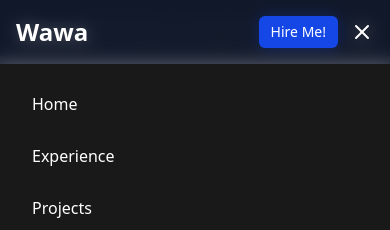
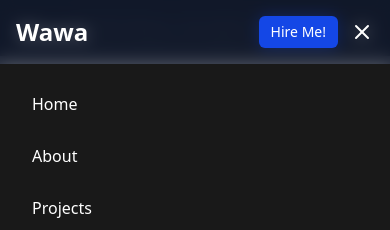
Before and after one commit to rizkiramadhanw234-bit/wawa-portfolio, a Next.js app: page /components/navbar in a window 390 px wide. Both pictures are taken after a click on the button 362 px from the left and 32 px from the top of the page. Shown: the top 230 px of the page. Built offline with nearby package versions, Linux system fonts and the light colour scheme.

Commit message:
first commit

```diff
--- a/app/components/navbar/page.jsx
+++ b/app/components/navbar/page.jsx
@@ -107,13 +107,13 @@ export default function Navbar() {
             Home
           </Link>
           <Link
-            href={"/experience"}
+            href={"/about"}
             className={`py-3 px-4 rounded-md hover:bg-gray-800 transition ${
-              pathname === "/experience" ? "text-blue-400 bg-gray-800/50" : ""
+              pathname === "/about" ? "text-blue-400 bg-gray-800/50" : ""
             }`}
             onClick={() => setIsOpen(false)}
           >
-            Experience
+            About
           </Link>
           <Link
             href={"/projects"}
```
